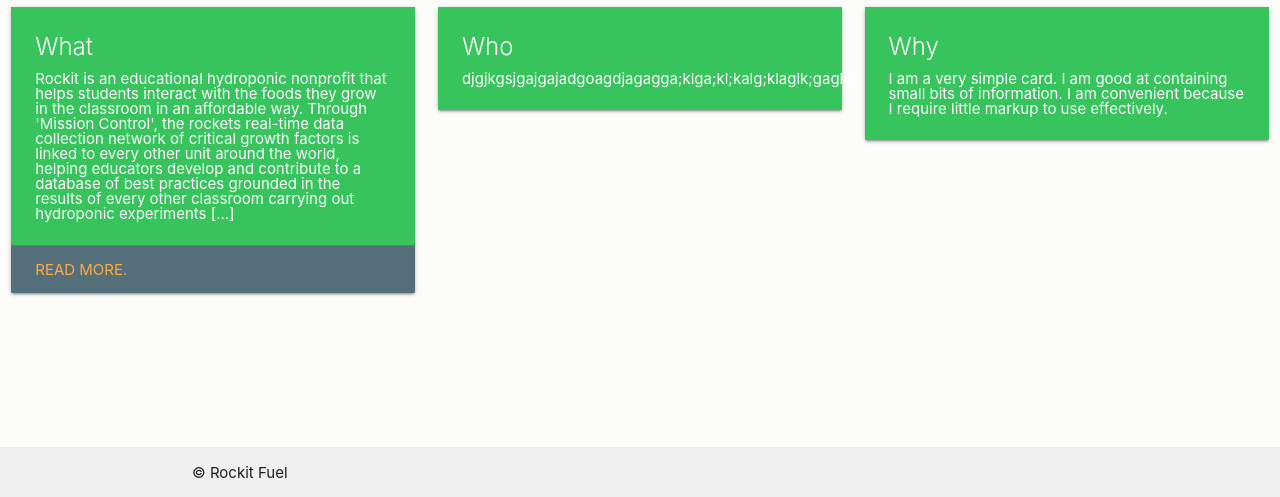
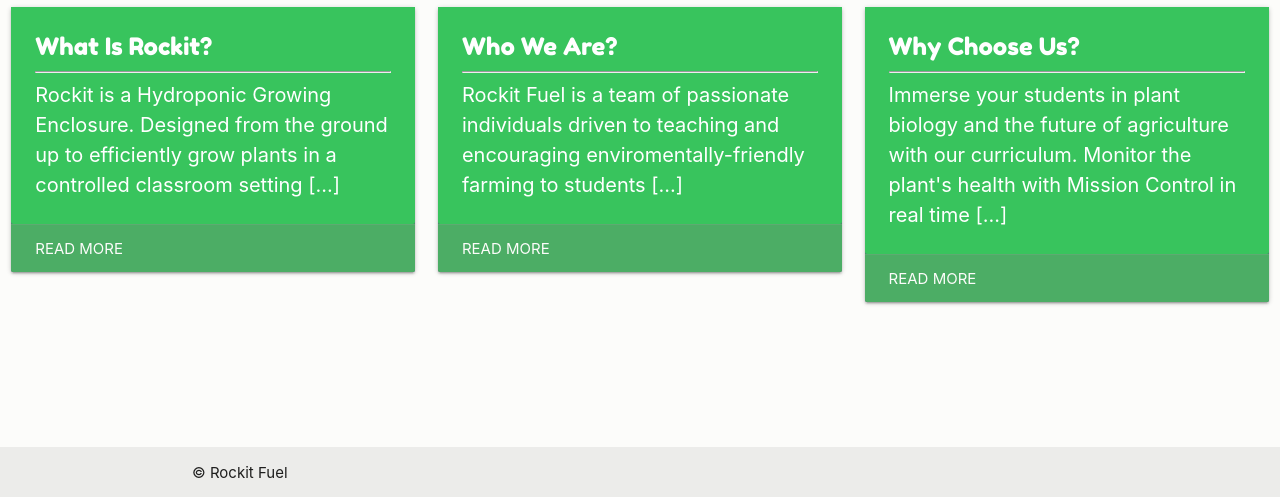
Before and after one commit to colemanimhoff/rockit-fuel, a plain HTML site: page public/index.html in a window 1280 px wide. Shown: the part 303-800 px from the top of the page. Drawn offline with nearby package versions, Linux system fonts and the light colour scheme.

Commit message:
Front page content added, CSS changed for cards (Title, colors)

```diff
--- a/public/css/main.css
+++ b/public/css/main.css
@@ -90,13 +90,34 @@
     z-index: -1;
 }
 
+.card-title {
+    font-family: 'Fredoka One', cursive;
+}
+
+.card-break {
+    color: white;
+}
+
+.card-text {
+    font-size: 20px;
+    line-height: 30px;
+}
+
+.card .card-action {
+    background-color: #4CAD65;
+}
+
+.card .card-action a:not(.btn):not(.btn-large):not(.btn-small):not(.btn-large):not(.btn-floating) {
+    color: #FCFCFA;
+}
+
 .blue-grey .card-content {
     background: #38c45d;
 }
 
 footer.page-footer {
     padding-top: 0;
-    background: white;
+    background: #FCFCFA;
 }
 
 .container {
--- a/public/index.html
+++ b/public/index.html
@@ -87,41 +87,43 @@
                 <div class="col s12 m4 l4">
                     <div class="card blue-grey darken-1">
                         <div class="card-content white-text">
-                            <span class="card-title">What</span>
-                            <p>Rockit is an educational hydroponic nonprofit that helps students interact with the foods they
-                                grow in the classroom in an affordable way. Through 'Mission Control', the rockets real-time
-                                data collection network of critical growth factors is linked to every other unit around the
-                                world, helping educators develop and contribute to a database of best practices grounded
-                                in the results of every other classroom carrying out hydroponic experiments [...]</p>
+                            <span class="card-title">What Is Rockit?</span>
+                            <hr class="card-break">
+                            <p class="card-text">Rockit is a Hydroponic Growing Enclosure. Designed from the ground up
+                                to efficiently grow plants in a controlled classroom setting [...]</p>
                         </div>
                         <div class="card-action">
-                            <a href="#">Read more.</a>
+                            <a href="#">Read more</a>
                         </div>
                     </div>
                 </div>
                 <div class="col s12 m4 l4">
                     <div class="card blue-grey darken-1">
                         <div class="card-content white-text">
-                            <span class="card-title">Who</span>
-                            <p> djgjkgsjgajgajadgoagdjagagga;klga;kl;kalg;klaglk;gagklglkga;klagd;kl;gad;k</p>
+                            <span class="card-title">Who We Are?</span>
+                            <hr class="card-break">
+                            <p class="card-text">Rockit Fuel is a team of passionate individuals driven to teaching
+                                and encouraging enviromentally-friendly farming to students [...]
+                            </p>
                         </div>
-                        <!-- <div class="card-action">
-                            <a href="#">This is a link</a>
-                            <a href="#">This is a link</a>
-                        </div> -->
+                        <div class="card-action">
+                            <a href="#">Read more</a>
+                        </div>
                     </div>
                 </div>
                 <div class="col s12 m4 l4">
                     <div class="card blue-grey darken-1">
                         <div class="card-content white-text">
-                            <span class="card-title">Why</span>
-                            <p>I am a very simple card. I am good at containing small bits of information. I am convenient because
-                                I require little markup to use effectively.</p>
+                            <span class="card-title">Why Choose Us?</span>
+                            <hr class="card-break">
+                            <p class="card-text">Immerse your students in plant
+                                biology and the future of agriculture with our curriculum. Monitor the plant's health
+                                with Mission Control in real time  [...]
+                            </p>
                         </div>
-                        <!-- <div class="card-action">
-                            <a href="#">This is a link</a>
-                            <a href="#">This is a link</a>
-                        </div> -->
+                        <div class="card-action">
+                            <a href="#">Read more</a>
+                        </div>
                     </div>
                 </div>
             </div>
```
